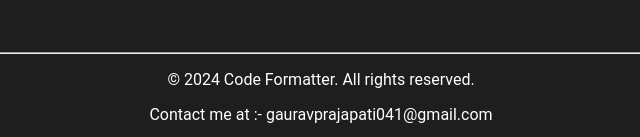
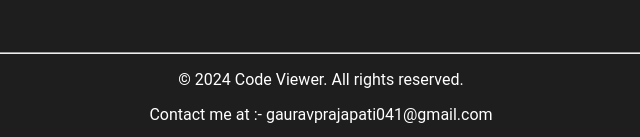
Before and after one commit to gauravprajapati23/Codeviewer, a plain HTML site: page index.html in a window 1280 px wide. Shown: the part 1791-1928 px from the top of the page, 319-959 px from the left. Drawn offline with Linux system fonts and the light colour scheme.

Commit message:
Update index.html

```diff
--- a/index.html
+++ b/index.html
@@ -149,6 +149,7 @@
         vertical-align: middle;
       }
     </style>
+    <link rel="icon" href="https://firebasestorage.googleapis.com/v0/b/coderc-23.appspot.com/o/Codeformatter%2Fcode.jpg?alt=media&token=ecdee0c2-382c-49d5-8bb5-1f9b4992eb08" type="image/x-icon">
   </head>
   <body>
     <main>
@@ -257,7 +258,7 @@
     <section class="d-block">
       <footer class="footer">
         <div class="footer-content">
-          <p>&copy; 2024 Code Formatter. All rights reserved.</p>
+          <p>&copy; 2024 Code Viewer. All rights reserved.</p>
           <p>
             Contact me at :-
             <a href="mailto: gauravprajapati041@gmail.com"
```
